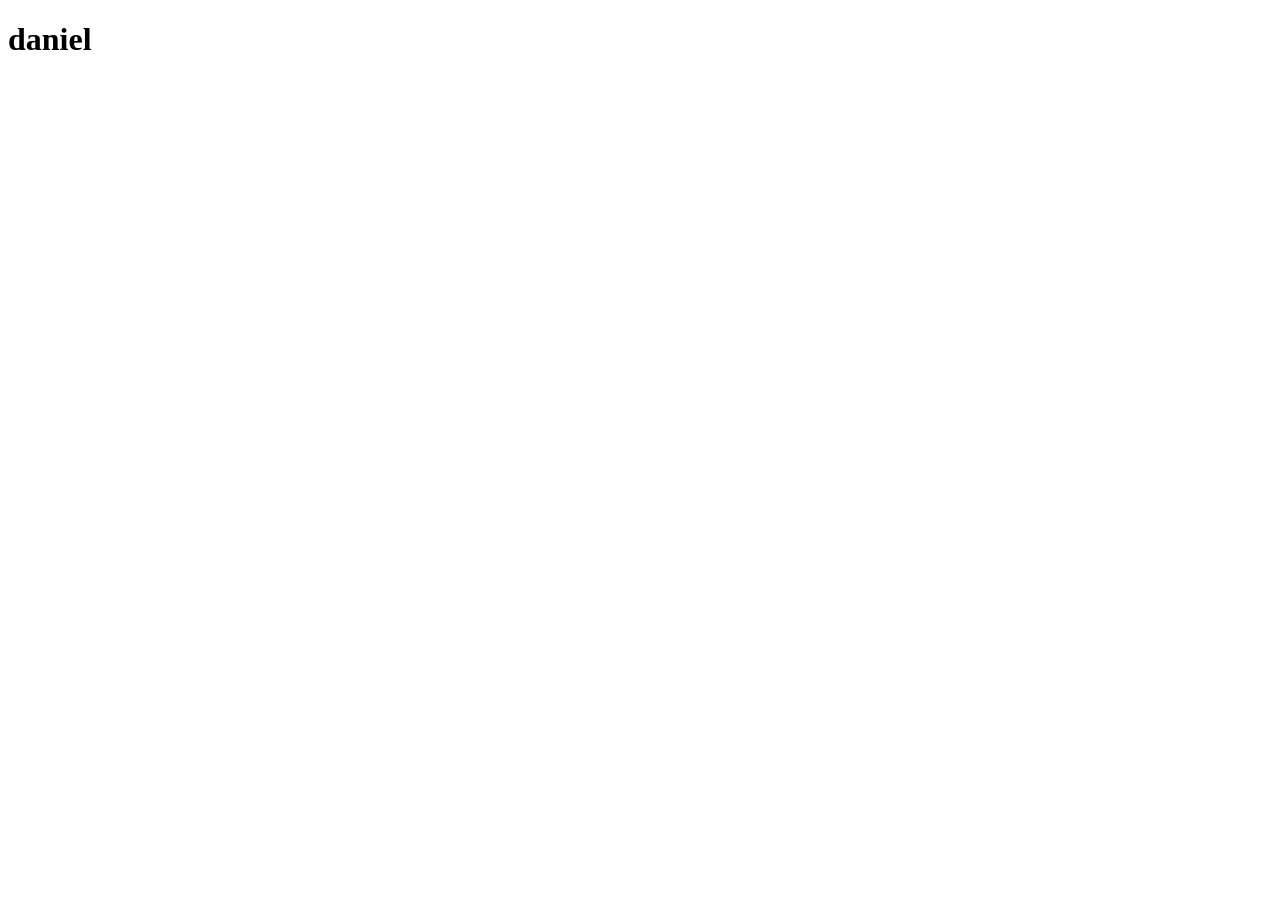
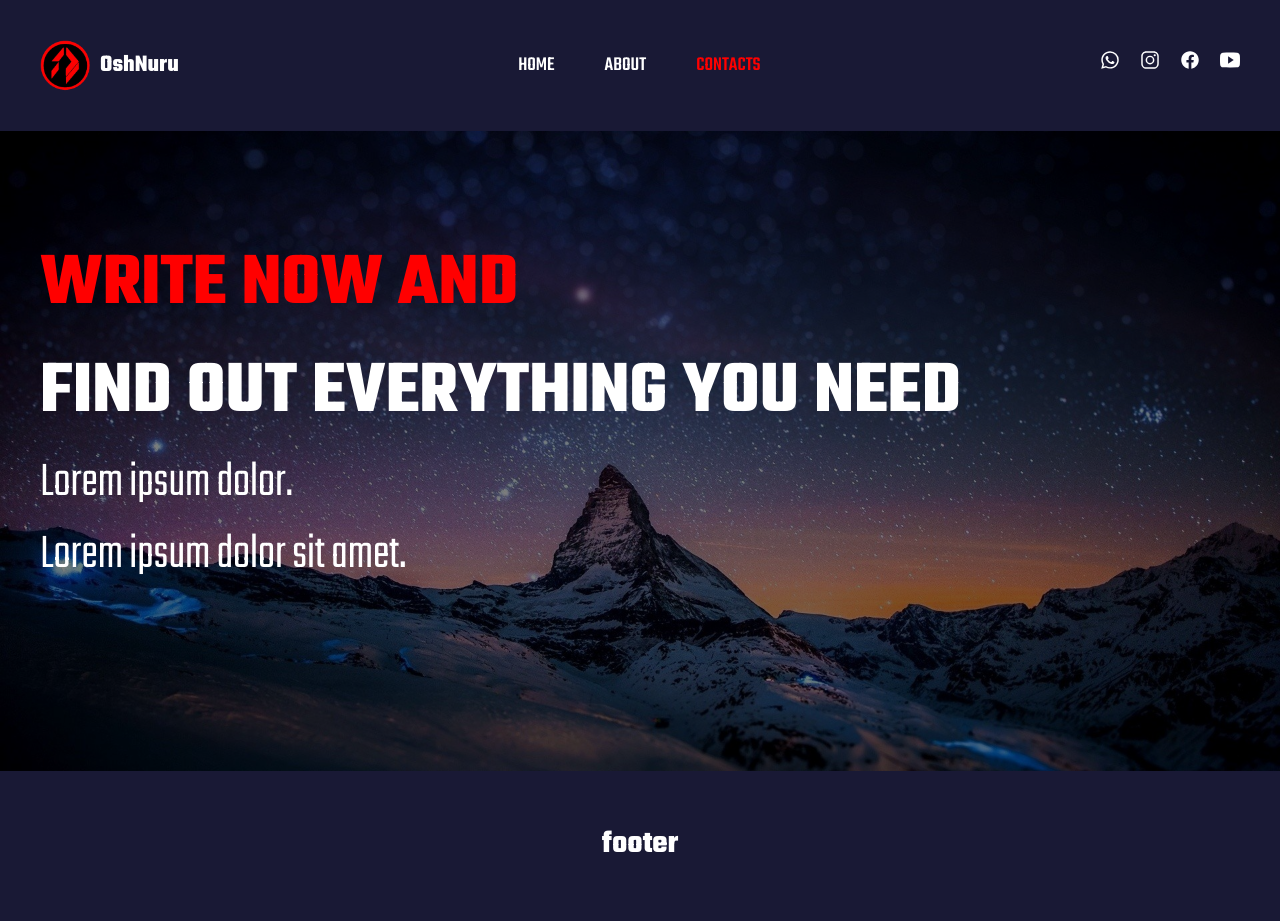
Before and after one commit to danchikw/project-tourism, a plain HTML site: page pages/contact.html in a window 1280 px wide. Before the commit the page ends 800 px from the top, so only its background shows below. Drawn offline with nearby package versions, Linux system fonts and the light colour scheme.

Commit message:
контактный страница шаблон бутту

```diff
--- a/css/contact.css
+++ b/css/contact.css
@@ -0,0 +1,119 @@
+*{
+    margin: 0;
+    padding: 0;
+    font-family: "Teko" ;
+}
+.menu a{
+    text-decoration: none;
+}
+.header{
+    display: flex;
+    justify-content: center;
+    align-items: center;
+    background-color: #191935;
+}
+.block-content{
+    width: 1200px;
+    margin: 40px 0 40px 0;
+    z-index: 2;
+}
+.logos{
+    display: flex;
+    align-items: center;
+    justify-content: space-between;
+}
+.logo-title{
+    display: flex;
+    align-items: center;
+}
+.logo{
+    width: 50px;
+}
+.title{
+    display: flex;
+    color: white;
+    margin: 0 0 0 10px;
+}
+.menu{
+    display: flex;
+    align-items: center;
+    gap: 50px;
+}
+.menu1 a{
+    color: white;
+    font-weight: 500;
+    font-size: 20px;
+}
+.menu1:hover{
+    color: #f90000;
+}
+.icons{
+    color: white;
+    display: flex;
+    font-size: 20px;
+    gap: 20px;
+}
+.icon1:hover{
+    color: #4aff00;
+}
+.icon2:hover{
+    color: #d104ff;
+}
+.icon3:hover{
+    color: #0051ff;
+}
+.icon4:hover{
+    color: #f90000;
+}
+
+.main-block{
+    width: 1200px;
+}
+#main-block{
+    display: flex;
+    flex-direction: column;
+    align-items: center;
+    width: 100%;
+    height: 640px;
+    background-image: url("../images/contact_fon.jpg  ");
+    background-repeat:no-repeat;
+    background-size: cover;
+    position: relative;
+
+}
+#main-block::after{
+    content: "";
+    top: 0;
+    left: 0;
+    width: 100%;
+    height: 100%;
+    position: absolute;
+    background-color: rgba(0, 0, 0, 0.5); /* Чем меньше третий параметр в rgba(), тем менее прозрачен темный фильтр */
+    z-index: 1;
+}
+.main-text{
+    color: #ffffff;
+    font-weight: 200;
+    font-family:"Teko",sans-serif;
+    line-grid-progression: 0.6;
+    font-size: 50px;
+    margin-top: 100px;
+    position: absolute;
+    z-index: 2;
+}
+.main-title{
+    color: red;
+}
+
+footer
+{
+    height: 150px;
+    background-color: #191935;
+}
+footer h1{
+
+    text-align: center;
+    padding-top: 50px ;
+    color: white;
+
+}
--- a/pages/contact.html
+++ b/pages/contact.html
@@ -1,12 +1,71 @@
-<!DOCTYPE html>
+<!doctype html>
 <html lang="en">
 <head>
-    <meta charset="UTF-8">
-    <meta name="viewport" content="width=device-width, initial-scale=1.0">
-    <link rel="stylesheet" href="../css/contact.css">
-    <title>Document</title>
+  <meta charset="UTF-8">
+  <meta name="viewport"
+        content="width=device-width, user-scalable=no, initial-scale=1.0, maximum-scale=1.0, minimum-scale=1.0">
+  <meta http-equiv="X-UA-Compatible" content="ie=edge">
+  <title>OshNuru</title>
+  <link rel="preconnect" href="https://fonts.googleapis.com">
+  <link rel="preconnect" href="https://fonts.gstatic.com" crossorigin>
+  <link href="https://fonts.googleapis.com/css2?family=Teko:wght@300..700&family=Ubuntu:wght@500&display=swap"
+        rel="stylesheet">
+  <script type="module" src="https://unpkg.com/ionicons@7.1.0/dist/ionicons/ionicons.esm.js"></script>
+  <script nomodule src="https://unpkg.com/ionicons@7.1.0/dist/ionicons/ionicons.js"></script>
+  <link href="https://unpkg.com/aos@2.3.1/dist/aos.css" rel="stylesheet">
+  <link rel="stylesheet" href="../css/contact.css">
 </head>
 <body>
-    <h1>daniel</h1>
+<section class="header">
+  <div class="block-content">
+    <header>
+      <div class="logos">
+        <div class="logo-title">
+          <img class="logo" src="../images/log.png">
+          <h2 class="title">OshNuru</h2>
+        </div>
+        <div class="menu">
+          <div class="menu1"><a href="">HOME</a></div>
+          <div class="menu1"><a href="">ABOUT</a></div>
+          <div class="menu1"><a href="" style="color: red;">CONTACTS</a></div>
+
+        </div>
+        <div class="icons">
+          <a class="icon1">
+            <ion-icon name="logo-whatsapp"></ion-icon>
+          </a>
+          <a class="icon2">
+            <ion-icon name="logo-instagram"></ion-icon>
+          </a>
+          <a class="icon3">
+            <ion-icon name="logo-facebook"></ion-icon>
+          </a>
+          <a class="icon4">
+            <ion-icon name="logo-youtube"></ion-icon>
+          </a>
+        </div>
+      </div>
+    </header>
+  </div>
+</section>
+
+
+<section id="main-block">
+  <div class="main-block">
+    <div class="main-text">
+      <h2 class="main-title">WRITE NOW AND</h2>
+      <h2> FIND OUT EVERYTHING YOU NEED</h2>
+      <p>Lorem ipsum dolor.</p>
+      <p>Lorem ipsum dolor sit amet.</p>
+    </div>
+  </div>
+
+</section>
+
+<footer>
+    <h1>footer</h1>
+</footer>
+<script type="module" src="https://unpkg.com/ionicons@7.1.0/dist/ionicons/ionicons.esm.js"></script>
+<script nomodule src="https://unpkg.com/ionicons@7.1.0/dist/ionicons/ionicons.js"></script>
 </body>
 </html>
```
Also changed, not shown: images/contact_fon.jpg (added).
